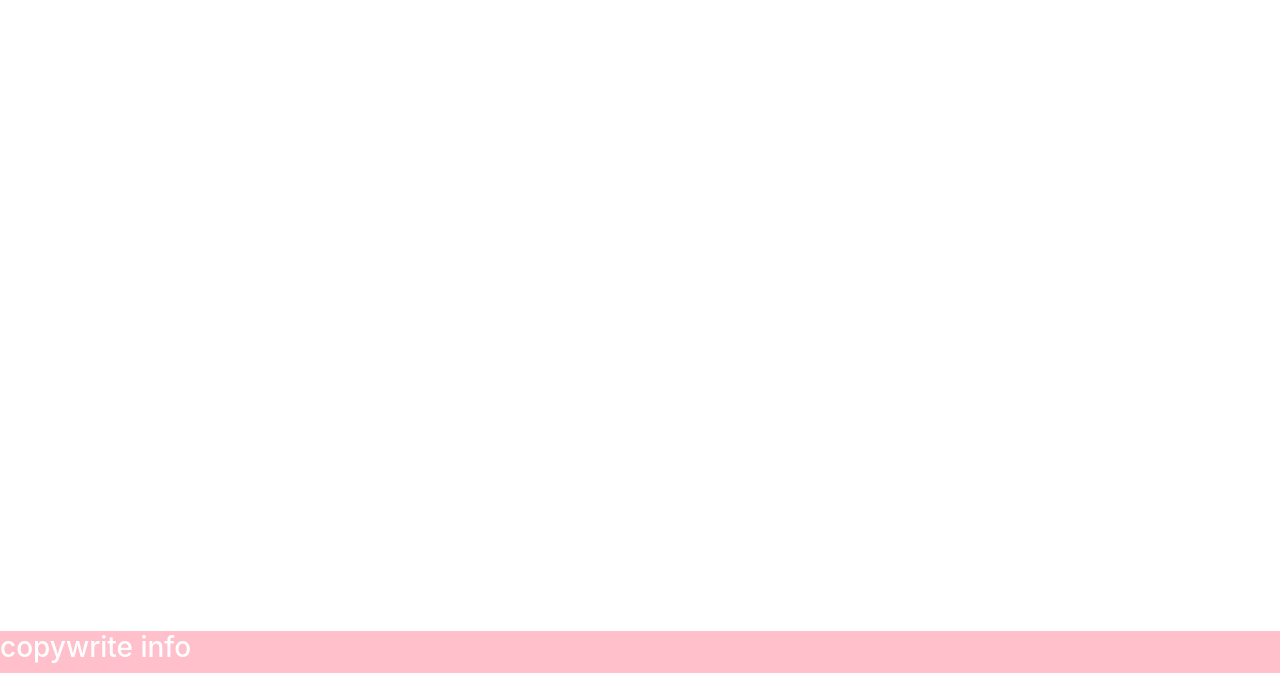
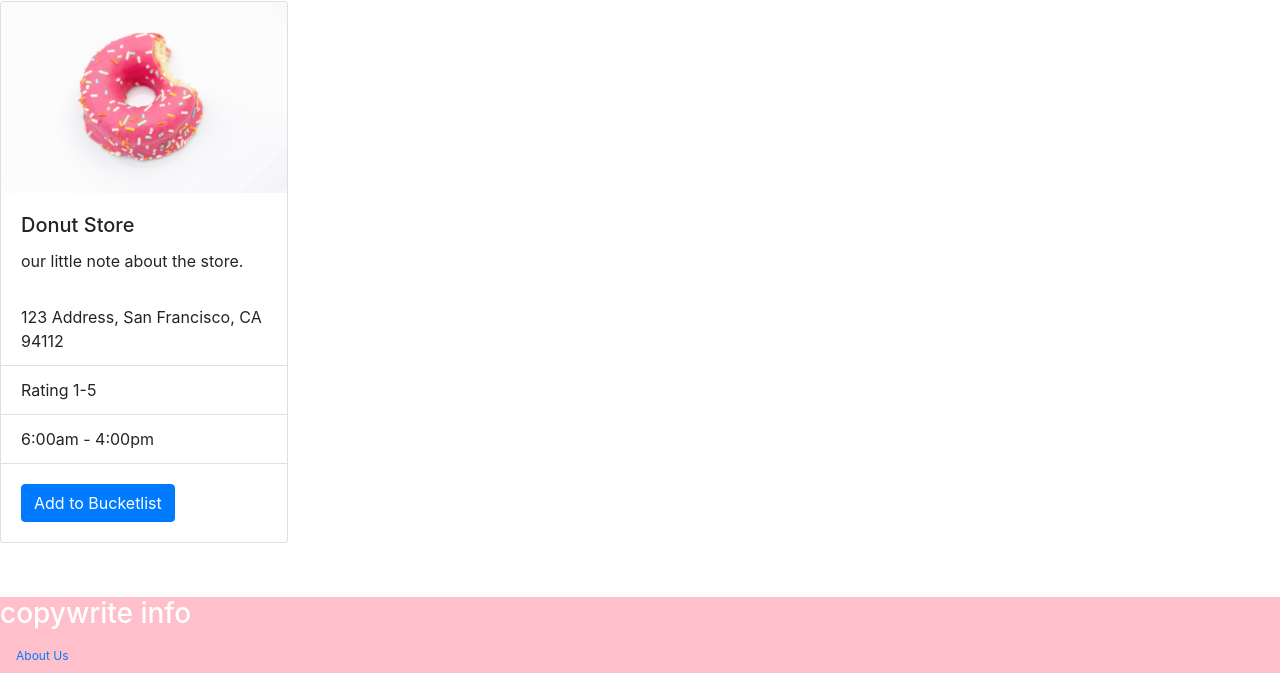
Before and after one commit to sconsani/Project-01, a website: page views/index.html in a window 1280 px wide. Shown: the part 127-800 px from the top of the page. Drawn offline with nearby package versions, Linux system fonts and the light colour scheme.

Commit message:
one hard coded store showing on homepage

```diff
--- a/public/styles/main.css
+++ b/public/styles/main.css
@@ -13,3 +13,7 @@ footer {
 	font-size: 12px;
 
 };
+
+#site {
+	height: 100%;
+}
--- a/views/index.html
+++ b/views/index.html
@@ -41,10 +41,22 @@
 	</header>
 
 <h1>Doughnit!</h1>
-	<main>
-      <div class = "row">
+
+
+      <div class = "card" style= "width: 18rem;">
+      	<img class = "card-img-top" src = "../public/images/pink-donut.jpg" alt = "test">
+      	<div class = "card-body">
+      		<h5 class = "card-title">Donut Store</h5>
+      		<p class = "card-text">our little note about the store.</p>
+      	</div>
+      	<ul class = "list-group list-group-flush">
+      		<li class = "list-group-item">123 Address, San Francisco, CA 94112</li>
+      		<li class = "list-group-item">Rating 1-5</li>
+      		<li class = "list-group-item">6:00am - 4:00pm</li>
+      	</ul>
+      	<div class = "card-body">
+      		<a href="#" class="btn btn-primary">Add to Bucketlist</a>
       </div>
-    </main>
 
 
   <!-- Bootstrap JS -->
@@ -55,7 +67,7 @@
 
 <footer>
 		<h3>copywrite info</h3>
-		<!-- <a class="nav-link" href="/about">About Us</a> -->
+		<a class="nav-link" href="/about">About Us</a>
 </footer>
 
 </html>
```
Also changed, not shown: views/bucketlist.html (+4 -3 lines), public/images/pink-donut.jpg (added), 4 other files.
